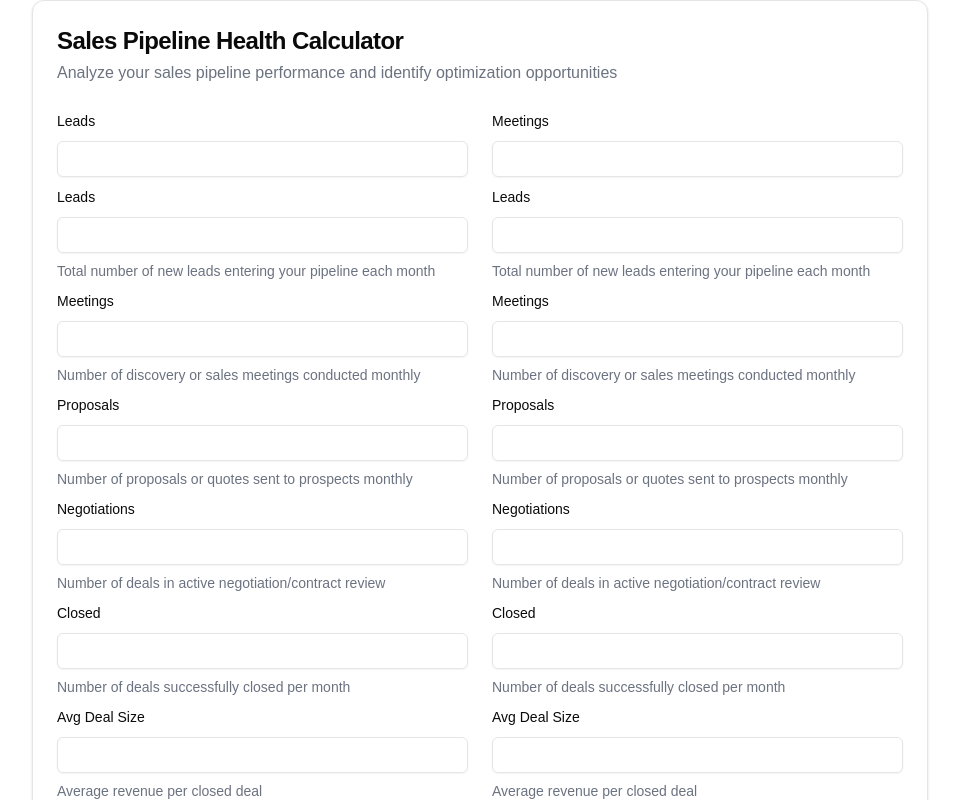
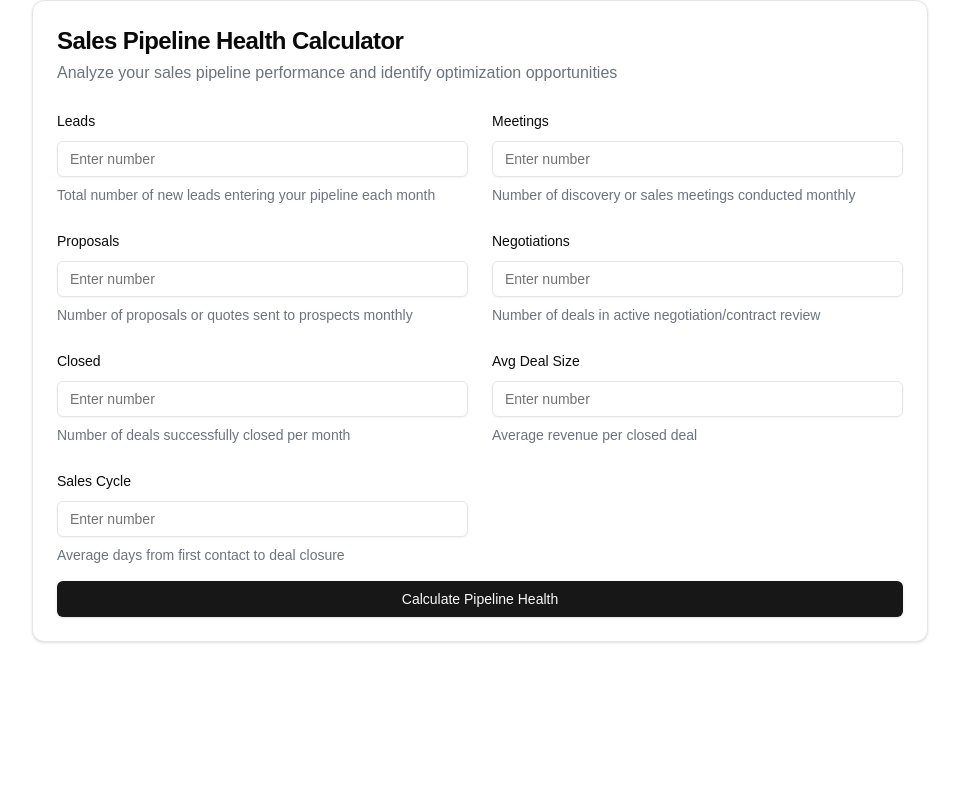
Before and after one commit to upfront-operations/pipeline-calc, a Next.js app: page / in a window 1280 px wide. Shown: the top 800 px of the page, without its empty margins (160-1119 px from the left). Built offline with nearby package versions, Linux system fonts and the light colour scheme.

Commit message:
fix: rework script

```diff
--- a/app/page.tsx
+++ b/app/page.tsx
@@ -1,4 +1,3 @@
-'use client';
 import React, { useState } from 'react';
 import { Card, CardHeader, CardTitle, CardContent } from '@/components/ui/card';
 import { Input } from '@/components/ui/input';
@@ -22,6 +21,16 @@
     avgDealSize: '',
     salesCycle: ''
   });
+
+  const helperTextMap = {
+    leads: "Total number of new leads entering your pipeline each month",
+    meetings: "Number of discovery or sales meetings conducted monthly",
+    proposals: "Number of proposals or quotes sent to prospects monthly",
+    negotiations: "Number of deals in active negotiation/contract review",
+    closed: "Number of deals successfully closed per month",
+    avgDealSize: "Average revenue per closed deal",
+    salesCycle: "Average days from first contact to deal closure",
+  };
 
   interface Results {
     conversionRates: {
@@ -50,16 +59,6 @@
   }
 
   const [results, setResults] = useState<Results | null>(null);
-
-  const helperTextMap: { [key in keyof typeof pipelineData]: string } = {
-    leads: "Total number of new leads entering your pipeline each month",
-    meetings: "Number of discovery or sales meetings conducted monthly",
-    proposals: "Number of proposals or quotes sent to prospects monthly",
-    negotiations: "Number of deals in active negotiation/contract review",
-    closed: "Number of deals successfully closed per month",
-    avgDealSize: "Average revenue per closed deal",
-    salesCycle: "Average days from first contact to deal closure",
-  };
 
   const calculateMetrics = () => {
     const numbers = {
@@ -139,19 +138,11 @@
                     type="number"
                     value={value}
                     onChange={(e) => setPipelineData({...pipelineData, [key]: e.target.value})}
+                    placeholder="Enter number"
                   />
-                  {Object.entries(pipelineData).map(([key, value]) => (
-                  <div key={key} className="space-y-2">
-                    <Label>{key.charAt(0).toUpperCase() + key.slice(1).replace(/([A-Z])/g, ' $1')}</Label>
-                    <Input
-                      required
-                      type="number"
-                      value={value}
-                      onChange={(e) => setPipelineData({ ...pipelineData, [key]: e.target.value })}
-                    />
-                    <p className="text-sm text-gray-500">{helperTextMap[key as keyof typeof pipelineData]}</p>
-                  </div>
-                ))}
+                  <p className="text-sm text-gray-500">
+                    {helperTextMap[key as keyof typeof helperTextMap]}
+                  </p>
                 </div>
               ))}
             </div>
```
